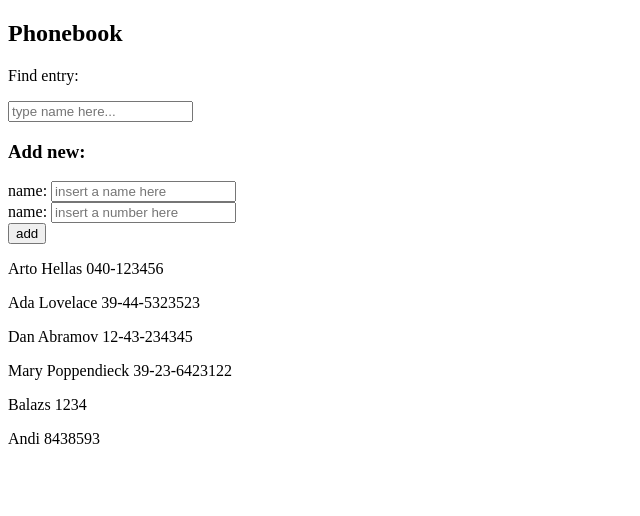
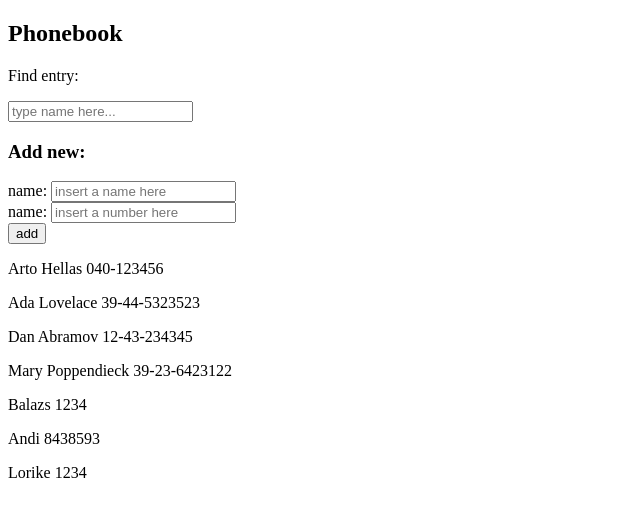
Before and after one commit to keplib/fullstack-helsinki-03, a React (Vite) app: page / in a window 1280 px wide. Shown: the top 516 px of the page, without its empty margins (0-640 px from the left). Built offline with nearby package versions, Linux system fonts and the light colour scheme; data requests are answered from the project's data file.

Commit message:
Part2: 2.16 SOLUTION

```diff
--- a/src/App.jsx
+++ b/src/App.jsx
@@ -1,27 +1,24 @@
 import './App.css'
-
-import axios from 'axios';
-
 import Filter from './components/Filter'
 import AddNew from './components/AddNew'
 import ContactList from './components/ContactList'
 
 import { useState, useEffect } from 'react'
 
+import personService from './services/person.js'
+
 const App = () => {
-
   const [persons, setPersons] = useState([]);
   const [newName, setNewName] = useState('');
   const [newNumber, setNewNumber] = useState('');
   const [filter, setFilter] = useState('');
 
   useEffect(() => {
-    axios
-      .get('http://localhost:3000/persons')
+    personService.getAll()
       .then(response => {
-        setPersons(response.data)
+        setPersons(response.data);
       })
-  }, []);
+  });
 
   return (
     <div>
--- a/src/components/AddNew.jsx
+++ b/src/components/AddNew.jsx
@@ -1,4 +1,4 @@
-import axios from "axios";
+import personService from '../services/person';
 
 const AddNew = ({ newName, newNumber, setNewName, setNewNumber, setPersons, persons }) => {
 
@@ -9,14 +9,14 @@ const AddNew = ({ newName, newNumber, setNewName, setNewNumber, setPersons, pers
             alert(`${newName} is already in the book`)
         } else {
             const newPerson = { name: newName, number: newNumber }
-            axios
-                .post('http://localhost:3000/persons', newPerson)
+
+            personService
+                .createNew(newPerson)
                 .then(response => {
-                    console.log(response);
                     setPersons(persons.concat(response.data));
                     setNewName('');
                     setNewNumber('');
-                })
+                });
         }
     }
 
--- a/src/db.json
+++ b/src/db.json
@@ -29,6 +29,11 @@
       "name": "Andi",
       "number": "8438593",
       "id": 6
+    },
+    {
+      "name": "Lorike",
+      "number": "1234",
+      "id": 7
     }
   ]
 }
--- /dev/null
+++ b/src/services/person.js
@@ -0,0 +1,7 @@
+import axios from "axios";
+const baseUrl = 'http://localhost:3000/persons';
+
+const getAll = () => axios.get(baseUrl);
+const createNew = newPerson => axios.post(baseUrl, newPerson);
+
+export default { getAll, createNew };
```
